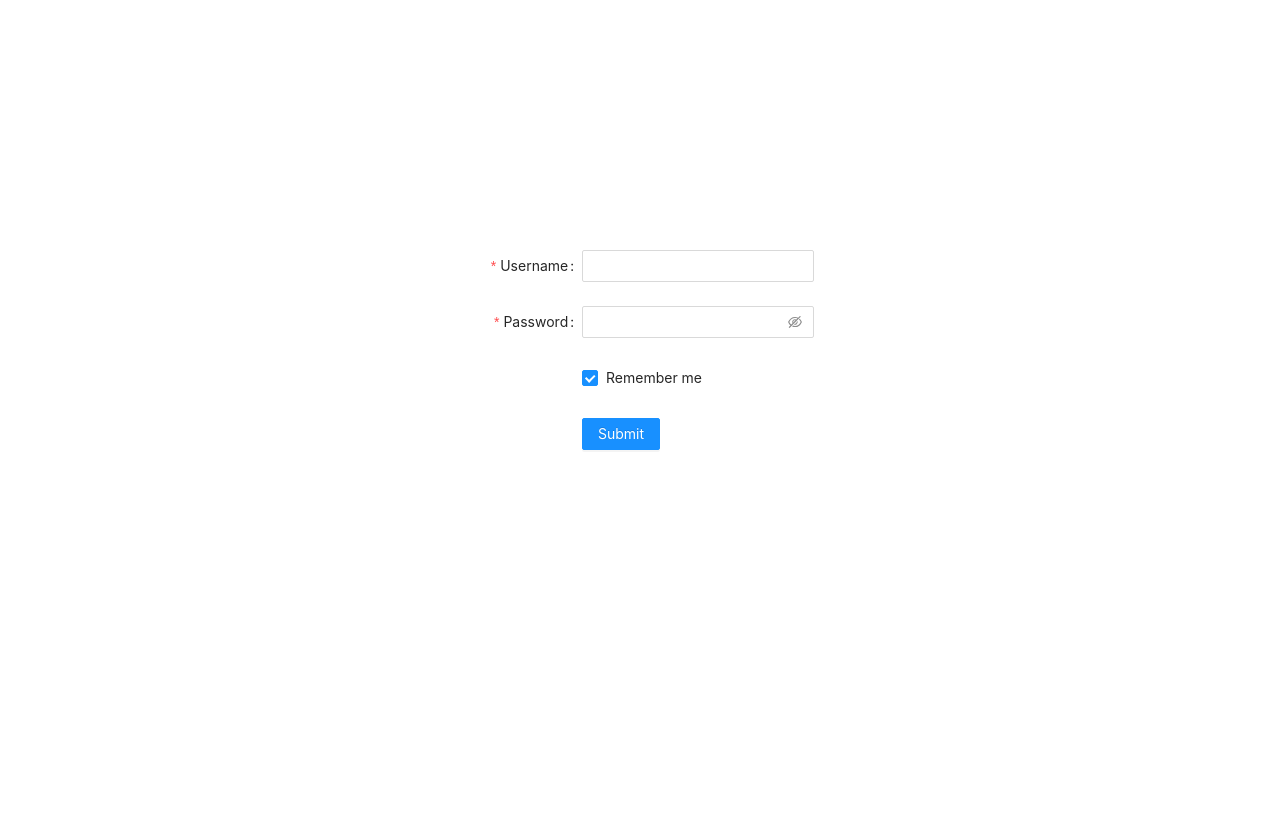
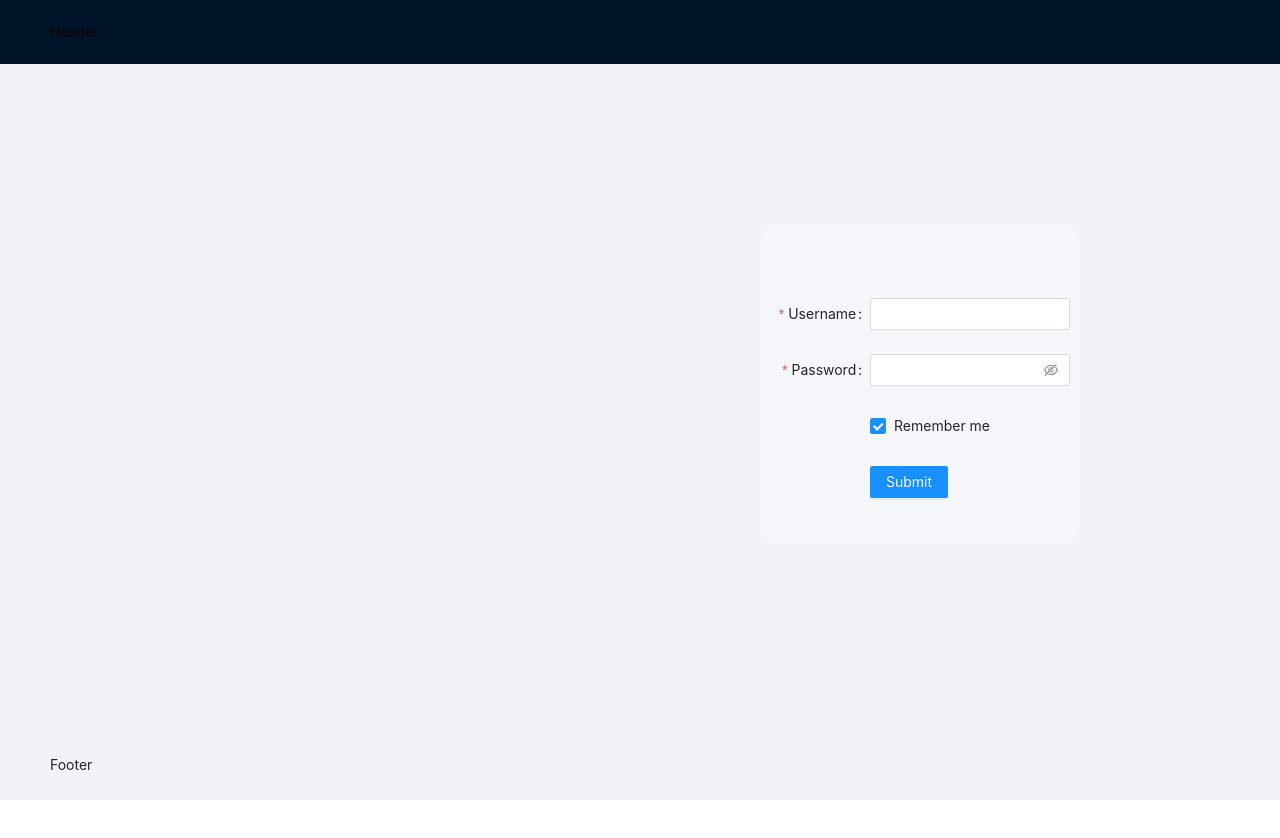
Before and after one commit to Echochuan/Honline, a React (Create React App) app: page /login in a window 1280 px wide. Shown: the top 838 px of the page. After the commit the page ends 800 px from the top, so only its background shows below. Built offline with nearby package versions, Linux system fonts and the light colour scheme.

Commit message:
:sparkles: 配置登陆页布局样式

```diff
--- a/src/App.tsx
+++ b/src/App.tsx
@@ -1,6 +1,6 @@
 import React from "react";
 import { Route, Routes } from "react-router-dom";
-import Login from "./components/loginBox/index";
+import Login from "./pages/login/index";
 
 const App = () => {
   return (
--- a/src/components/loginBox/index.css
+++ b/src/components/loginBox/index.css
@@ -3,10 +3,11 @@
 .loginBox {
     display: flex;
     /* width: 50%; */
-    width: 40vw;
-    height: 30vh;
+    width: 25vw;
+    height: 40vh;
     margin: 0px auto;
-    margin-top: 30vh;
+    margin-right: 200px;
+    margin-top: 20vh;
     background-color: rgba(255, 255, 255, 0.3);
     backdrop-filter: saturate(180%) blur(3px);
     border-radius: 12px;
@@ -19,4 +20,5 @@
 
   .loginBox1 {
     margin: 0px auto;
+    margin-top: 8vh;
   }
--- a/src/index.css
+++ b/src/index.css
@@ -2,6 +2,7 @@
 
 body {
   margin: 0;
+  min-height: 100%;
   font-family: -apple-system, BlinkMacSystemFont, 'Segoe UI', 'Roboto', 'Oxygen',
     'Ubuntu', 'Cantarell', 'Fira Sans', 'Droid Sans', 'Helvetica Neue',
     sans-serif;
--- a/src/pages/login/index.css
+++ b/src/pages/login/index.css
@@ -1 +1,5 @@
 @import '~antd/dist/antd.css';
+
+.layout {
+    min-height: 100%;
+}
--- a/src/pages/login/index.tsx
+++ b/src/pages/login/index.tsx
@@ -3,18 +3,15 @@ import "./index.css";
 
 import LoginBox from "../../components/loginBox/index";
 
-const { Header, Footer, Sider, Content } = Layout;
+const { Header, Footer, Content } = Layout;
 
 const Login = () => {
   return (
     <div>
-      <Layout>
+<Layout style={{height:"100vh"}}>
         <Header>Header</Header>
         <Layout>
-          <Content>Content</Content>
-          <Sider>
-            <LoginBox />
-          </Sider>
+          <Content>            <LoginBox /></Content>
         </Layout>
         <Footer>Footer</Footer>
       </Layout>
```
